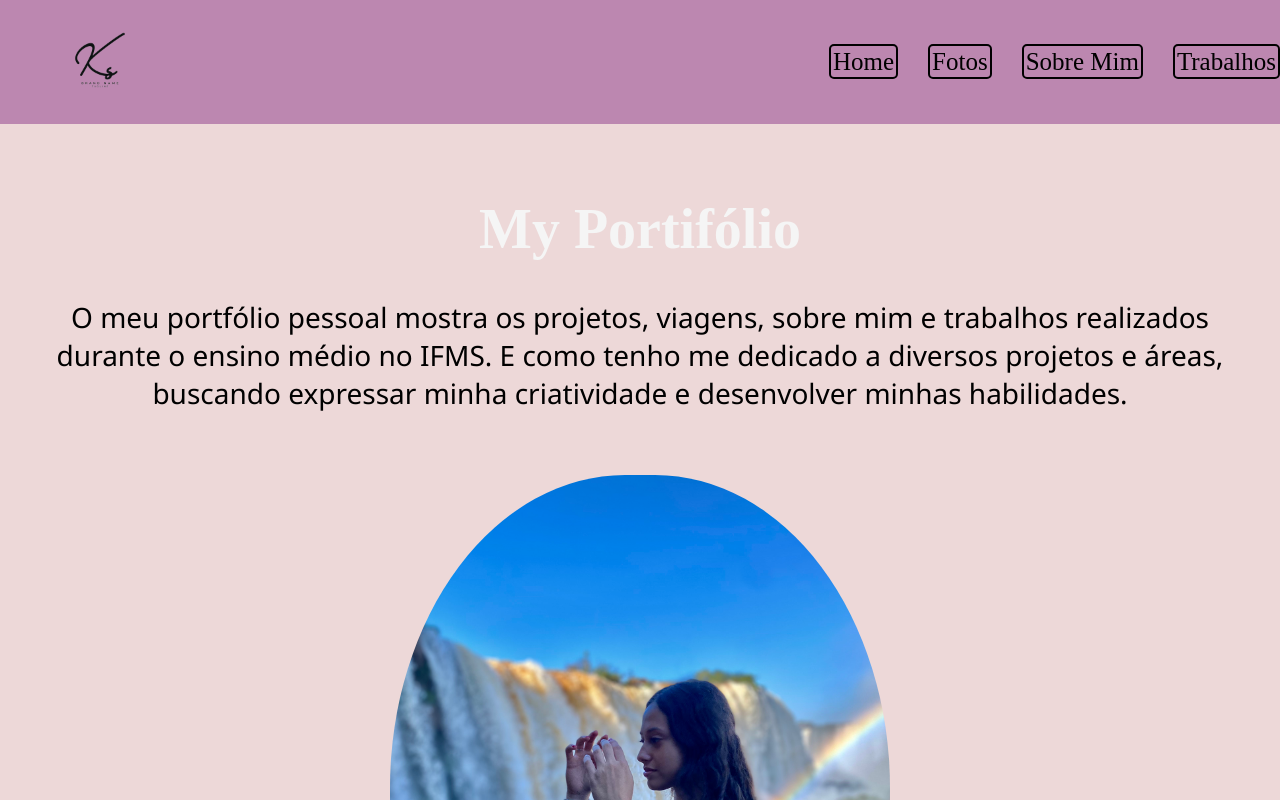
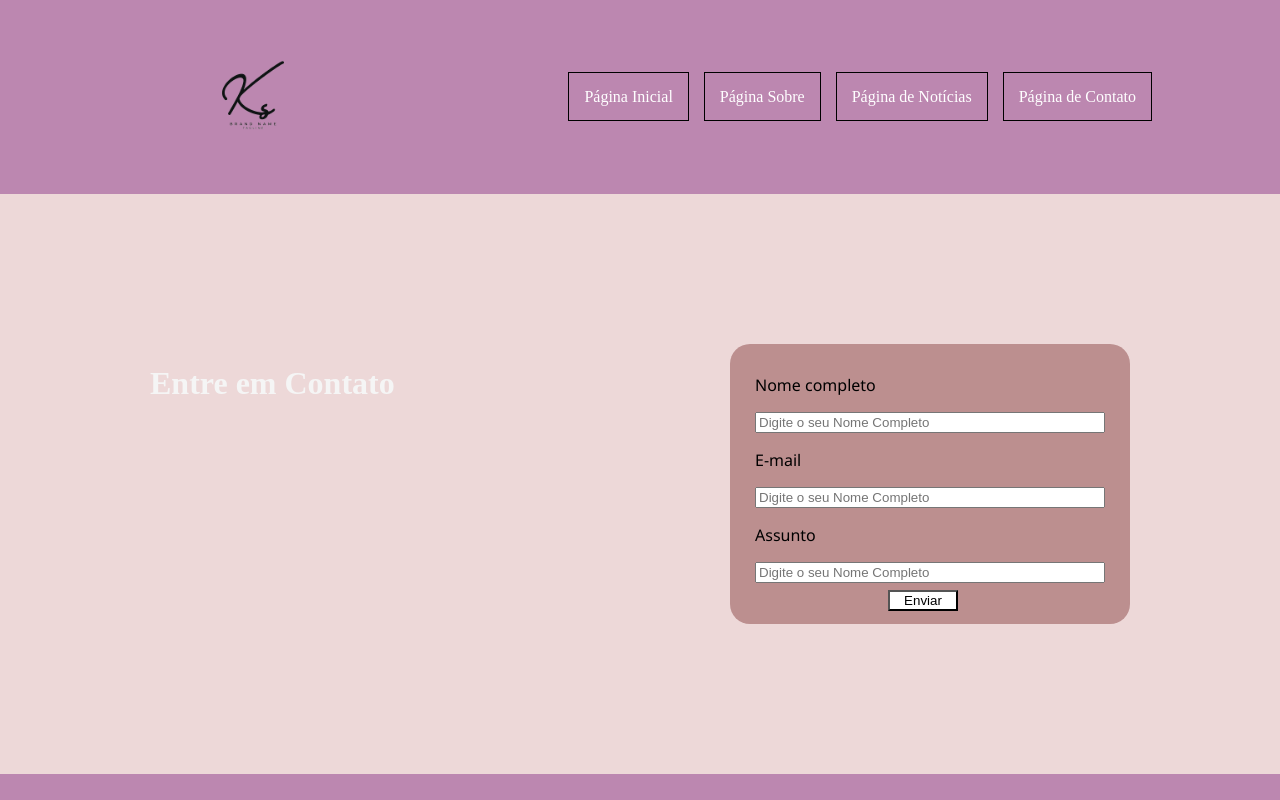
Before and after one commit to kesiagonzzaga05/portifolio, a React (Vite) app: page /contato in a window 1280 px wide. Shown: the top 800 px of the page. Built offline with nearby package versions, Linux system fonts and the light colour scheme.

Commit message:
atualização tela contato

```diff
--- a/package.json
+++ b/package.json
@@ -12,7 +12,8 @@
   "dependencies": {
     "phosphor-react": "^1.4.1",
     "react": "^18.2.0",
-    "react-dom": "^18.2.0"
+    "react-dom": "^18.2.0",
+    "react-router-dom": "^6.16.0"
   },
   "devDependencies": {
     "@types/react": "^18.2.15",
--- /dev/null
+++ b/src/componentes/contato/Contato.css
@@ -0,0 +1,24 @@
+.formulario{
+    display: flex;
+    flex-direction: column;
+    justify-content: center;
+    background-color: rosybrown;
+    width: 350px;
+    height: 230px;
+    border-radius: 20px;
+    padding: 25px;
+
+}
+
+.container-contato{
+    padding: 150px;
+    display: flex;
+    justify-content: space-between;
+}
+.botao{
+    width: 70px;
+    height: 35px;
+    background-color: white;
+    margin-left: 38%;
+    margin-top: 7px;
+}
--- /dev/null
+++ b/src/componentes/contato/Contato.tsx
@@ -0,0 +1,26 @@
+import './Contato.css'
+export default function
+Contato(){
+    return (
+        <main className='container-contato'>
+            <div className='texto'>
+                <h1> Entre em Contato </h1>
+                <p> </p>
+            </div>
+
+            <div className='formulario'>
+                <p> Nome completo</p>
+                <input id="link" name="Digite o seu Nome Completo" placeholder="Digite o seu Nome Completo" type="texto" />
+
+                <p> E-mail</p>
+                <input id="link" name="Digite o seu E-mail" placeholder="Digite o seu Nome Completo" type="texto" />
+
+                <p> Assunto </p>
+                <input id="link" name="Digite o seu Nome Completo" placeholder="Digite o seu Nome Completo" type="texto" />
+
+                <input className="botao" type="button" value="Enviar" />
+            </div>
+
+        </main>
+    )
+}
--- a/src/componentes/header/Header.css
+++ b/src/componentes/header/Header.css
@@ -1,32 +1,26 @@
 header{
     background-color: #bc87b0;
     display: flex;
+    justify-content: space-between;
+    padding: 20px 10vw;
     align-items: center;
-    justify-content: space-between;
 }
-  .logo1{
 
-    width: 200px;
+header nav ul li a{
+    text-decoration: none;
+    padding: 15px;
+    border: 1px solid rgb(0, 0, 0);
+    color: white;
 }
-  .navbar{
-    justify-content:space-between;
-    display:flex;
-    justify-content:flex-end;
-    list-style:none;
+header nav ul{
+    display: flex;
+    list-style: none;
+    gap: 15px;
+    align-items: center;
+}
+img{
+  width:250px;
 }
 .navbar a:hover{
   color: rgb(250, 250, 250);
-
 }
-  img{
-    width:100px;
-  }
-  .S{
-    border-radius:5px;
-    color:rgb(0, 0, 0);
-    border: 2px solid rgb(0, 0, 0);
-    margin-left: 30px;
-    font-size:25px;
-    text-decoration:none;
-    padding: 2px;
-  }
--- a/src/componentes/header/Header.tsx
+++ b/src/componentes/header/Header.tsx
@@ -1,27 +1,28 @@
 import './Header.css'
-export default function
-  Header() {
-  return (
+import { Link } from 'react-router-dom'
+function Header(){
+    return(
         <header>
-      <div className="margin">
-
-          <img className="logo1" src="/k.logo.png" alt=""/>
-
+            <div>
+                <Link to="/"><img src='/k.logo.png'/></Link>
             </div>
-      <nav className='navbar'>
+            <nav>
+                <ul>
                     <li>
-          <a className='S' href='#'>Home</a>
+                        <Link to="/">Página Inicial</Link>
                     </li>
                     <li>
-          <a className='S' href='#'>Fotos</a>
+                        <Link to="/sobre">Página Sobre</Link>
                     </li>
                     <li>
-          <a className='S' href='#'>Sobre Mim</a>
+                        <Link to="/noticias">Página de Notícias</Link>
                     </li>
                     <li>
-          <a className='S' href='#'>Trabalhos</a>
+                        <Link to="/contato">Página de Contato</Link>
                     </li>
+                </ul>
             </nav>
         </header>
     )
 }
+export default Header
--- a/src/componentes/projeto/Projeto.css
+++ b/src/componentes/projeto/Projeto.css
@@ -4,6 +4,11 @@
     box-shadow: 0px 0px 10px 4px rgba(255, 0, 0, 0.1);
     overflow: hidden;
     font-family: Arial, Helvetica, sans-serif
+}
+
+.filme_content:hover{
+    box-shadow: 0px 0px 10px 4px rgba(0, 200, 255, 0.1);
+
 }
 
 .filme_content h1{
--- a/src/componentes/projetos/Projetos.css
+++ b/src/componentes/projetos/Projetos.css
@@ -10,6 +10,7 @@
     flex-wrap: wrap;
     justify-content: center; */
 }
+
 .barrapesquisa{
     height: 30px;
     border: 1px solid #070707;
@@ -18,7 +19,7 @@
     font-size: 1.4rem;
 }
 .barrapesquisa:focus-visible{
-    outline: 1px solid rgba(28, 28, 191, 0.57);
+    outline: 1px solid rgb(201, 45, 45);
 }
 .pesquisa{
     padding: 50px;
--- a/src/main.tsx
+++ b/src/main.tsx
@@ -1,10 +1,59 @@
 import React from 'react'
-import ReactDOM from 'react-dom/client'
-import App from './App.tsx'
+import './App.css'
+import Header from './componentes/header/Header'
+import Main from './componentes/main/Main'
+import Projetos from './componentes/projetos/Projetos'
+import Footer from './componentes/footer/Footer'
+import Contato from './componentes/contato/Contato'
 
+import * as ReactDOM from "react-dom/client";
+import {
+  createBrowserRouter,
+  RouterProvider,
+} from "react-router-dom";
+const router = createBrowserRouter([
+  {
+    path: "/",
+    element:
+      <>
+    <Header/>
+    <Main/>
+    <Projetos/>
+    <Footer/>
+    <Contato/>
+      </>,
+  },
+  {
+    path: "/sobre",
+    element:
+    <>
+      <Header/>
+      <div className='content-main'>Página Sobre!</div>
+      <Footer/>
+    </>,
+  },
+  {
+    path: "/noticias",
+    element:
+    <>
+      <Header/>
+      <div className='content-main'>Página de Notícias!</div>
+      <Footer/>
+    </>,
+  },
+  {
+    path: "/contato",
+    element:
+      <>
+        <Header/>
+        <Contato/>
+        <Footer/>
+      </>,
+  },
+]);
 
 ReactDOM.createRoot(document.getElementById('root')!).render(
   <React.StrictMode>
-    <App />
+    <RouterProvider router={router} />
   </React.StrictMode>,
 )
```
Also changed, not shown: playground-5.mongodb.js (+37 -39 lines), 1 other file (tests, documents, lock files or other folders). Lines whose indentation alone changed are shown as unchanged.
